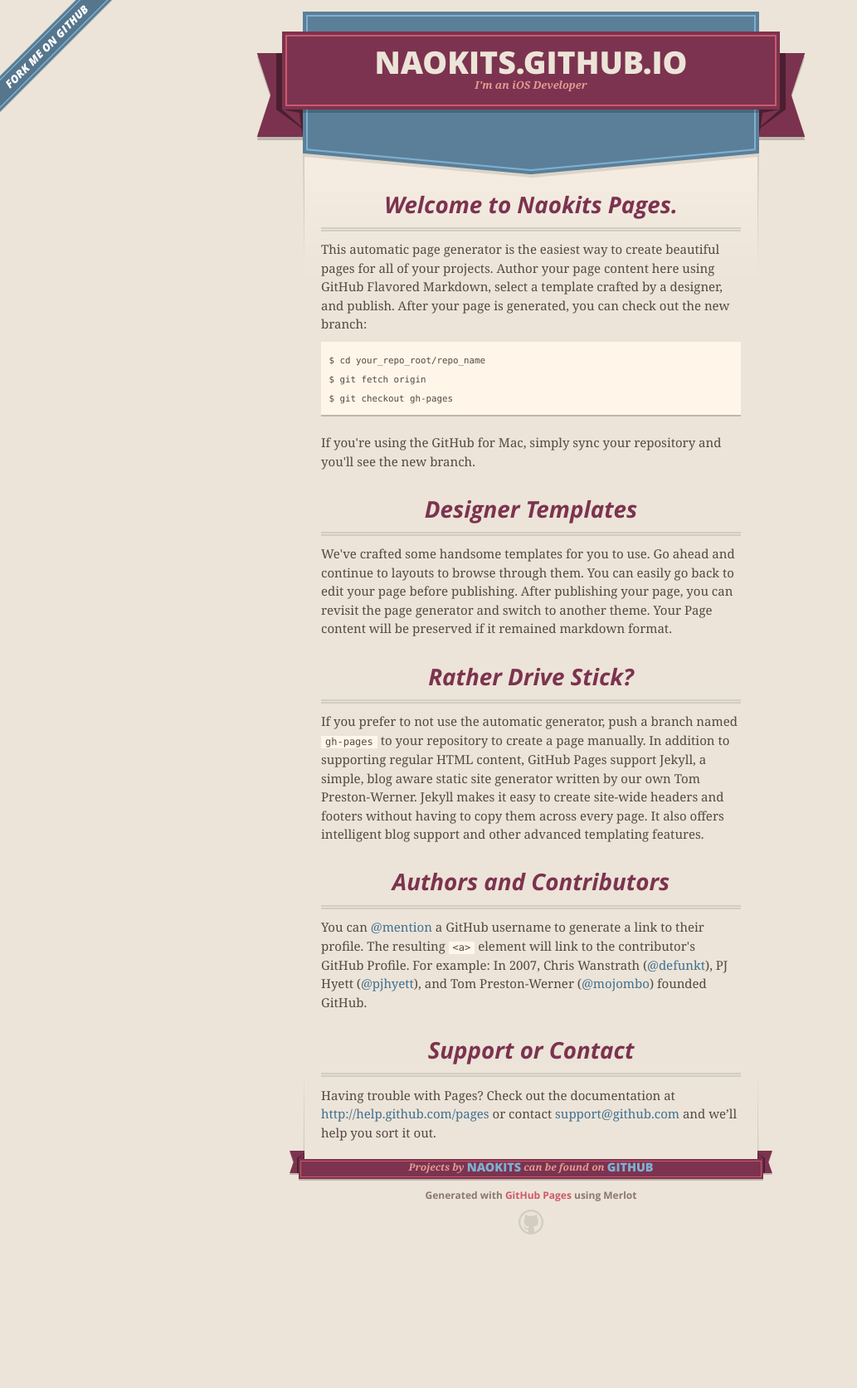
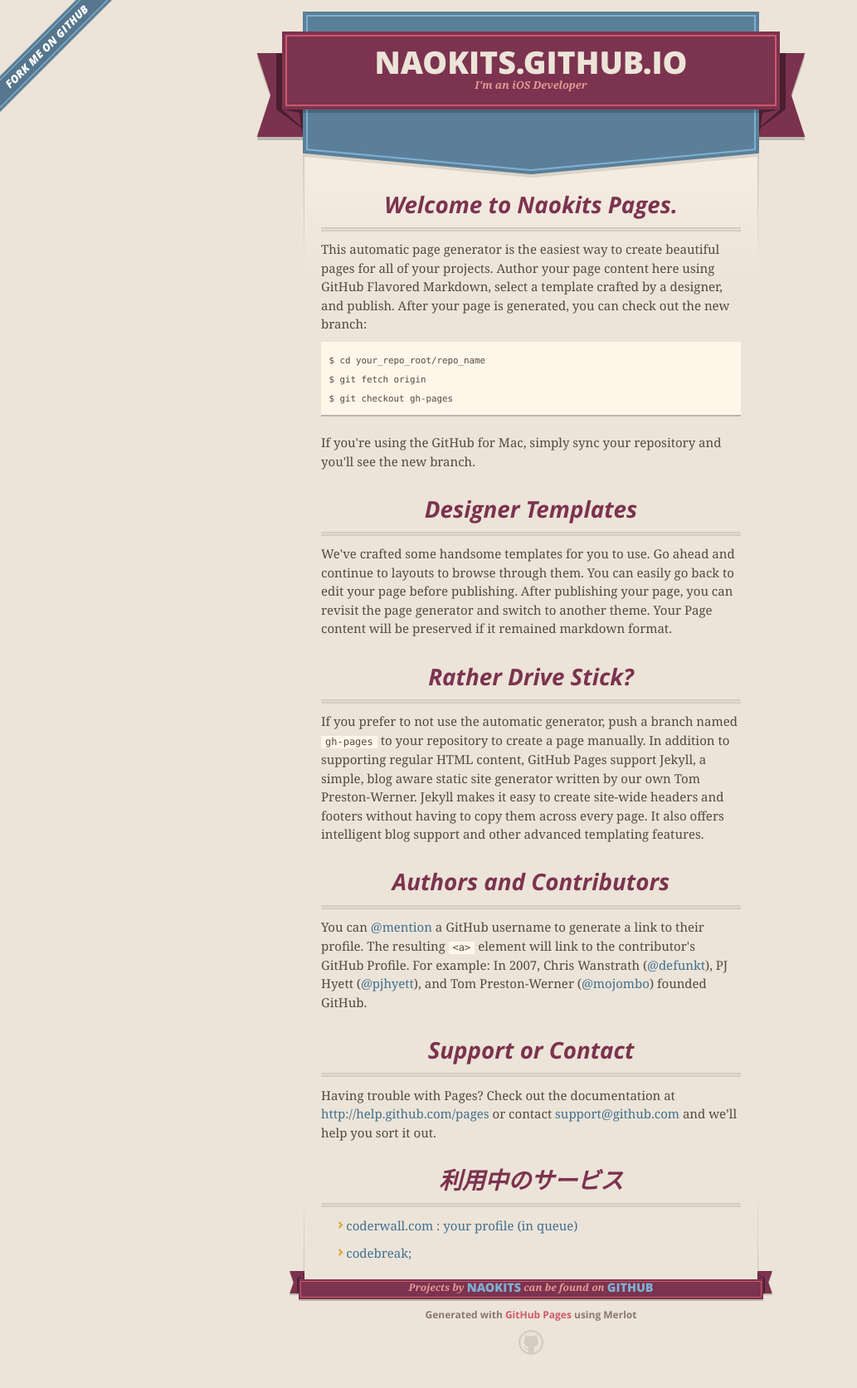
Before and after one commit to naoland/naokits.github.io, a Jekyll site: the page index.html, which Jekyll copies as it is, in a window 1280 px wide. Shown: the whole page at 83% size, without its empty margins (0-1033 px from the left). Built offline with Jekyll 4.4.1, drawn with Linux system fonts in a browser that asks for light colours; nearby versions of some CDN libraries; before the commit the page ends 1528 px from its top, so only the background shows below that.

```diff
--- a/index.html
+++ b/index.html
@@ -76,6 +76,14 @@ $ git checkout gh-pages
 <a name="support-or-contact" class="anchor" href="#support-or-contact"><span class="octicon octicon-link"></span></a>Support or Contact</h3>
 
 <p>Having trouble with Pages? Check out the documentation at <a href="http://help.github.com/pages">http://help.github.com/pages</a> or contact <a href="mailto:support@github.com">support@github.com</a> and we’ll help you sort it out.</p>
+
+<h3>
+<a name="%E5%88%A9%E7%94%A8%E4%B8%AD%E3%81%AE%E3%82%B5%E3%83%BC%E3%83%93%E3%82%B9" class="anchor" href="#%E5%88%A9%E7%94%A8%E4%B8%AD%E3%81%AE%E3%82%B5%E3%83%BC%E3%83%93%E3%82%B9"><span class="octicon octicon-link"></span></a>利用中のサービス</h3>
+
+<ul>
+<li><p><a href="https://coderwall.com/naokits">coderwall.com : your profile (in queue)</a></p></li>
+<li><p><a href="https://codebreak.com/mypage/">codebreak;</a></p></li>
+</ul>
       </section>
 
       <footer>
```
Also changed, not shown: params.json (+1 -1 lines).
